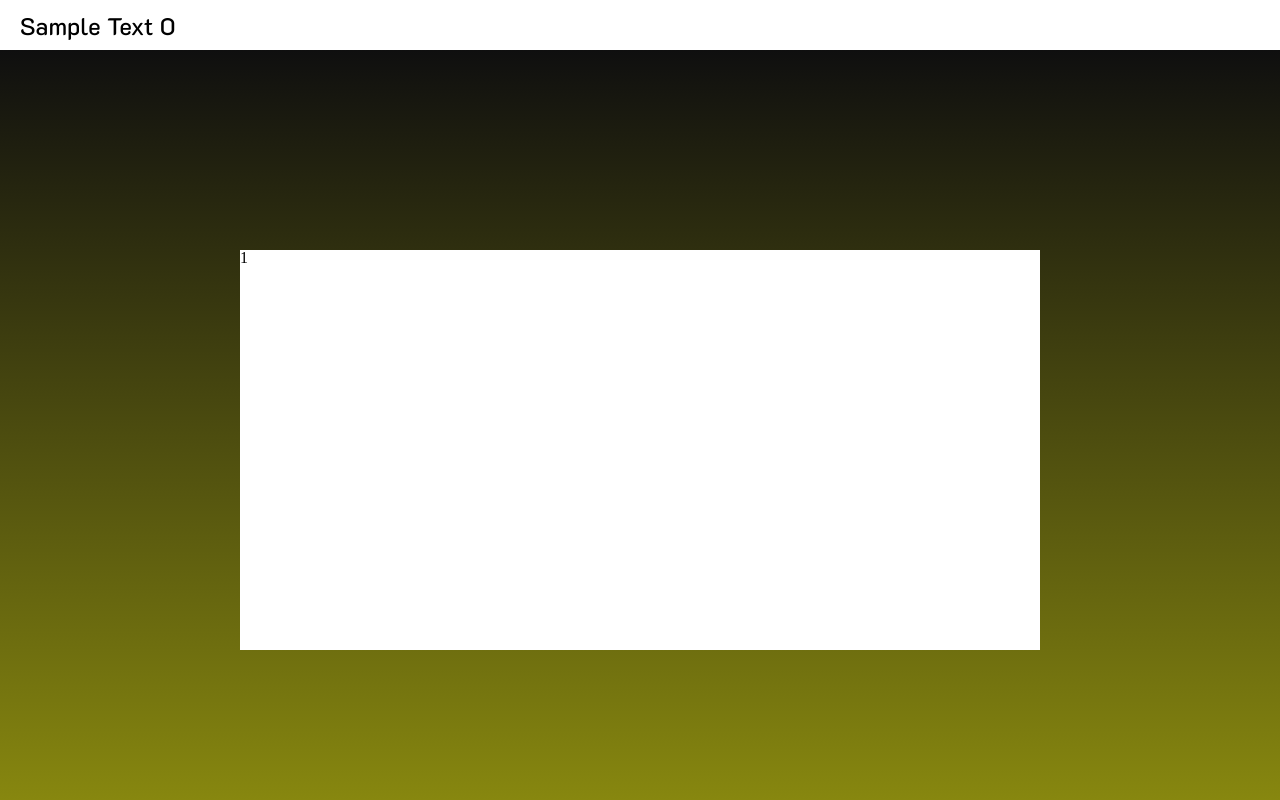
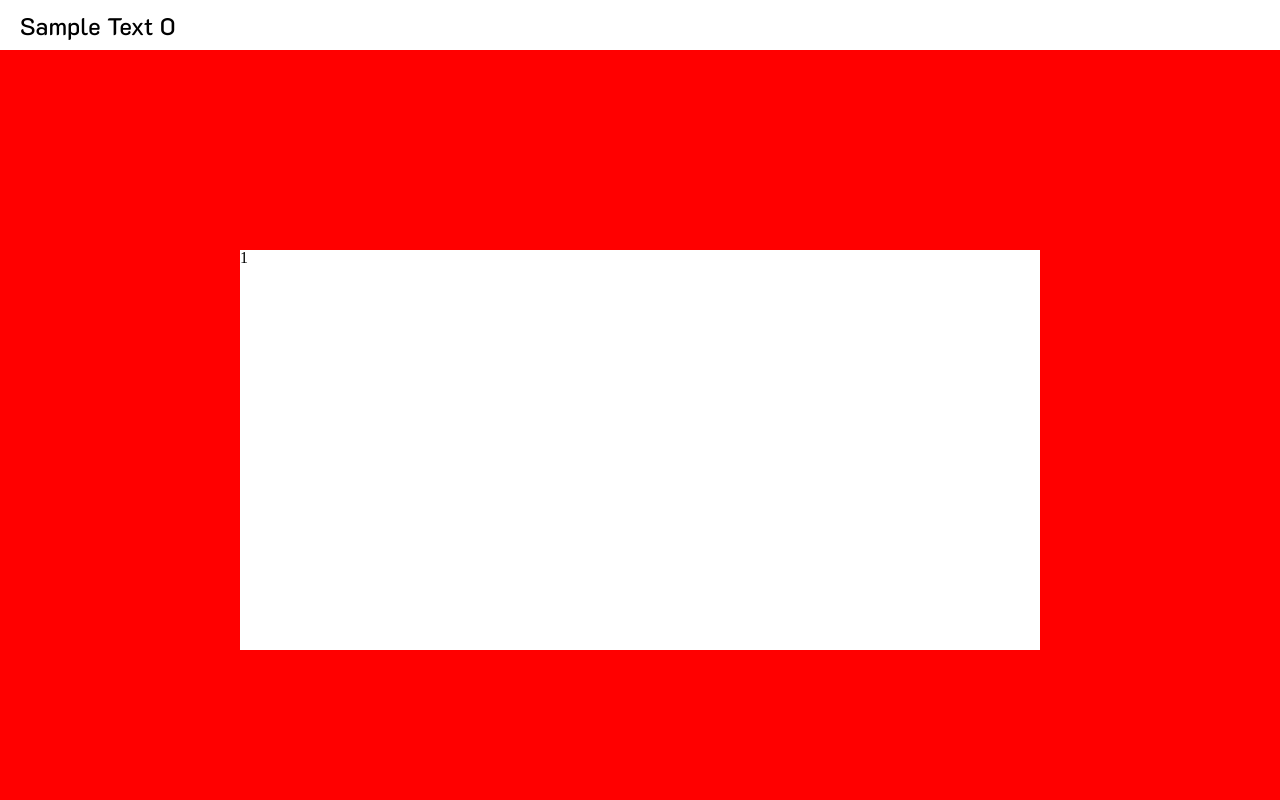
Before and after one commit to piman51277/adaboost-demo, a website with bundled scripts: page njk/index.html in a window 1280 px wide. Shown: the top 800 px of the page. Built offline with nearby package versions, Linux system fonts and the light colour scheme; files whose address does not match are found by name.

Commit message:
add test interactive renderr

```diff
--- a/css/index.css
+++ b/css/index.css
@@ -41,6 +41,9 @@ body {
     rgba(0, 0, 0, 0.5) 0%,
     rgba(255, 255, 0, 0.5) 100%
   );
+  display: flex;
+  justify-content: center;
+  align-items: center;
   z-index: -1;
 }
 
--- a/njk/index.html
+++ b/njk/index.html
@@ -21,11 +21,10 @@
         Sample Text 0
       </p>
     </div>
-    <div class="background-box">
-      <div class="max-viewport-fill">
-      </div>
+    <div class="background-box max-viewport-fill">
+      <canvas id="bind-cv"></canvas>
     </div>
-    <div class="top-align">
+    <div class="top-align" id="bind-scroll">
       <div class="float-text-wrapper">
         <div class="float-text-block">
           <div class="float-text">1</div>
@@ -44,9 +43,7 @@
         Sample Text 0
       </p>
     </div>
-    <div class="background-box">
-      <div class="max-viewport-fill">
-      </div>
+    <div class="background-box max-viewport-fill">
     </div>
     <div class="top-align">
       <div class="float-text-wrapper">
@@ -62,6 +59,7 @@
     </div>
   </div>
 
+
 </body>
 
 </html>
--- a/src/index.ts
+++ b/src/index.ts
@@ -1,6 +1,43 @@
+import { CanvasResizerRelative } from "./util/CanvasResizer";
 import "./util/imgReady";
 import { ready } from "./util/ready";
+import { scrollPosition } from "./util/scrollPosition";
+
+
+
+/**
+ *
+ */
+function renderBackground() {
+  const scrollRel = document.getElementById("bind-scroll") as HTMLElement;
+  const scroll = scrollPosition(scrollRel, true);
+
+  //get the canvas
+  const canvas = document.getElementById("bind-cv") as HTMLCanvasElement;
+  const ctx = canvas.getContext("2d") as CanvasRenderingContext2D;
+
+  let red_ch = 0;
+  if (scroll != null && scroll > 0) {
+    red_ch = Math.floor(255 * scroll);
+  }
+
+  ctx.fillStyle = `rgb(${red_ch}, 0, 0)`;
+  ctx.fillRect(0, 0, canvas.width, canvas.height);
+}
 
 
 ready(() => {
+  new CanvasResizerRelative(1.1, 1.1, "bind-cv");
+
+  window.addEventListener("scroll", () => {
+    renderBackground();
+  });
+
+  window.addEventListener("resize", () => {
+    renderBackground();
+  });
+
+  renderBackground();
+
+
 });
--- a/src/util/CanvasResizer.ts
+++ b/src/util/CanvasResizer.ts
@@ -32,3 +32,37 @@ export class CanvasResizer {
     this.canvas.style.height = `${height}px`;
   }
 }
+
+export class CanvasResizerRelative {
+  relX: number;
+  relY: number;
+  canvas: HTMLCanvasElement;
+
+  constructor(relX: number, relY: number, id: string) {
+    this.relX = relX;
+    this.relY = relY;
+    this.canvas = document.getElementById(id) as HTMLCanvasElement;
+
+    this.resize();
+    window.addEventListener("resize", this.resize.bind(this));
+  }
+
+  /**
+   * Resize and scale the canvas relative to viewport
+   */
+  private resize(): void {
+    const { relX, relY, canvas } = this;
+
+    //get viewport width and height
+    const viewportWidth = window.innerWidth;
+    const viewportHeight = window.innerHeight;
+
+    //compute the new width and height
+    const width = Math.floor(viewportWidth * relX);
+    const height = Math.floor(viewportHeight * relY);
+    canvas.style.width = `${width}px`;
+    canvas.style.height = `${height}px`;
+    canvas.width = width;
+    canvas.height = height;
+  }
+}
```
